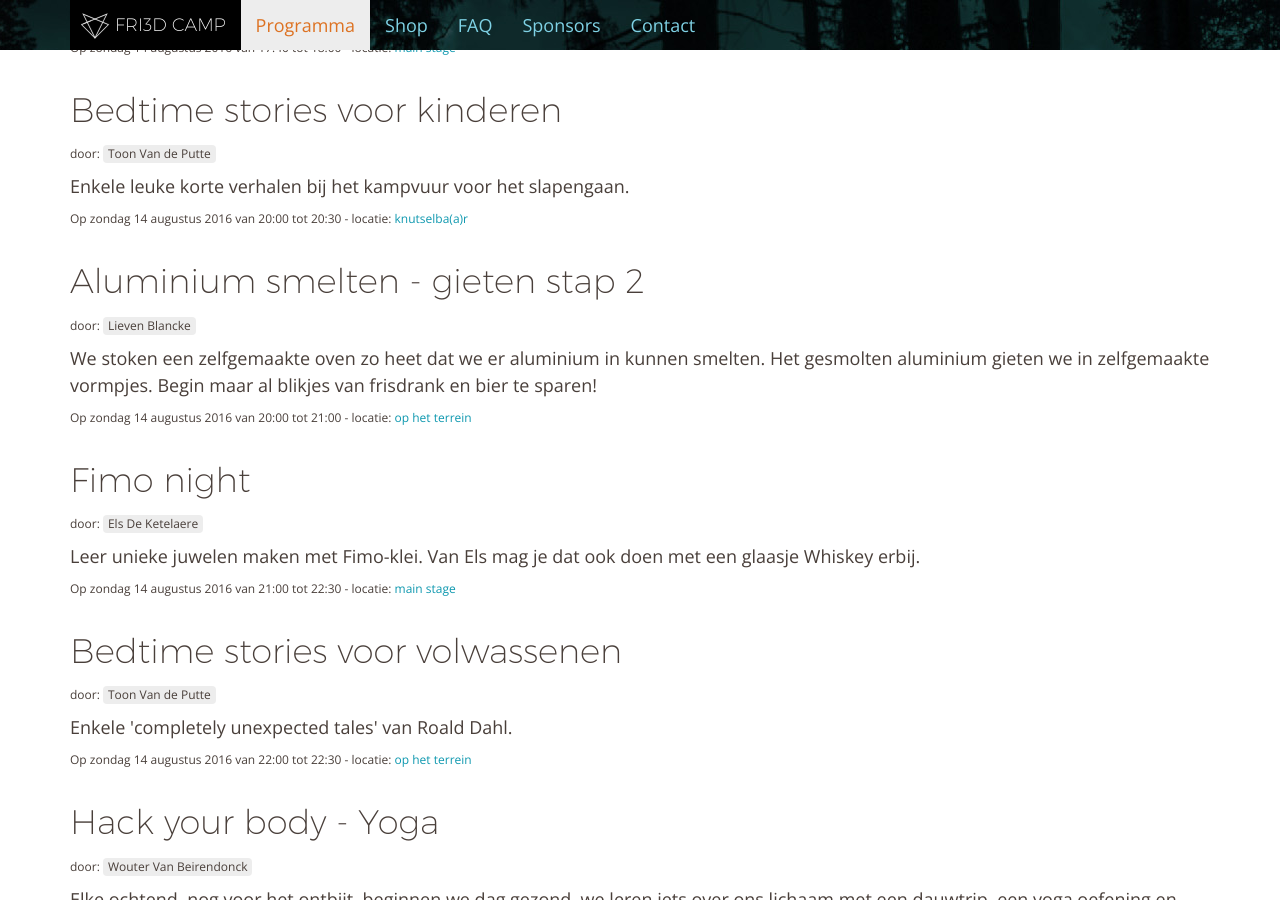
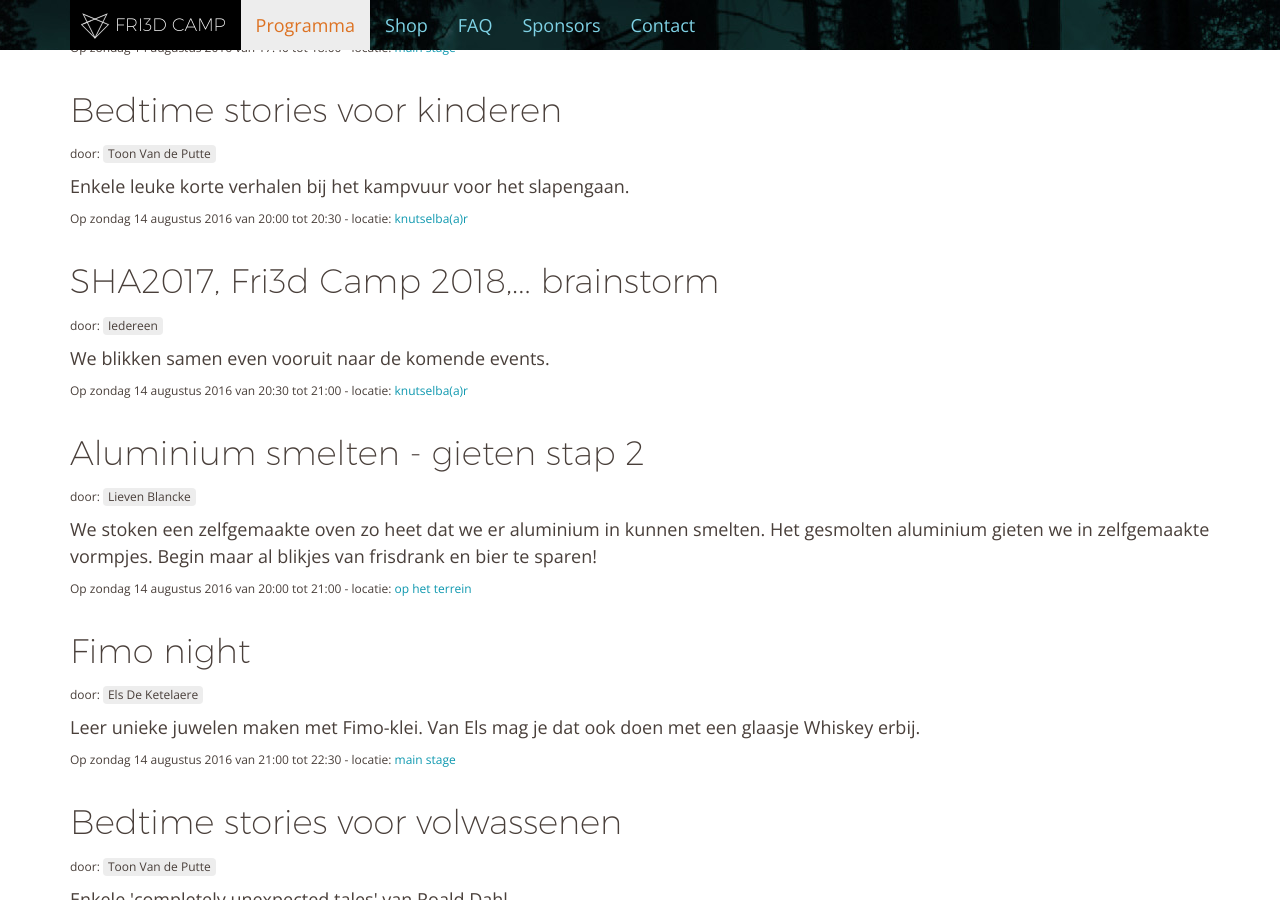
Before and after one commit to Fri3dCamp/fri3dweb2016, a Jekyll site: the page built from programma/index.md, in a window 1280 px wide and 900 px high, scrolled down 9140 px. Built offline with Jekyll 4.4.1, drawn with Linux system fonts in a browser that asks for light colours; nearby versions of some CDN libraries.

Commit message:
Added gathering to discuss upcoming events

```diff
--- a/_data/activities.json
+++ b/_data/activities.json
@@ -738,6 +738,19 @@
   },
   {
     "type": "workshop",
+    "track": "knutselba(a)r",
+    "speakers": [ "Iedereen" ],
+    "title": "SHA2017, Fri3d Camp 2018,... brainstorm",
+    "description": "We blikken samen even vooruit naar de komende events.",
+    "timing" : {
+        "day"   : "zondag",
+        "date"  : "14 augustus 2016",
+        "start" : "20:30",
+        "end"   : "21:00"
+    }
+  },
+  {
+    "type": "workshop",
     "track": "op het terrein",
     "speakers": [ "Lieven Blancke" ],
     "title": "Aluminium smelten - gieten stap 2",
```
